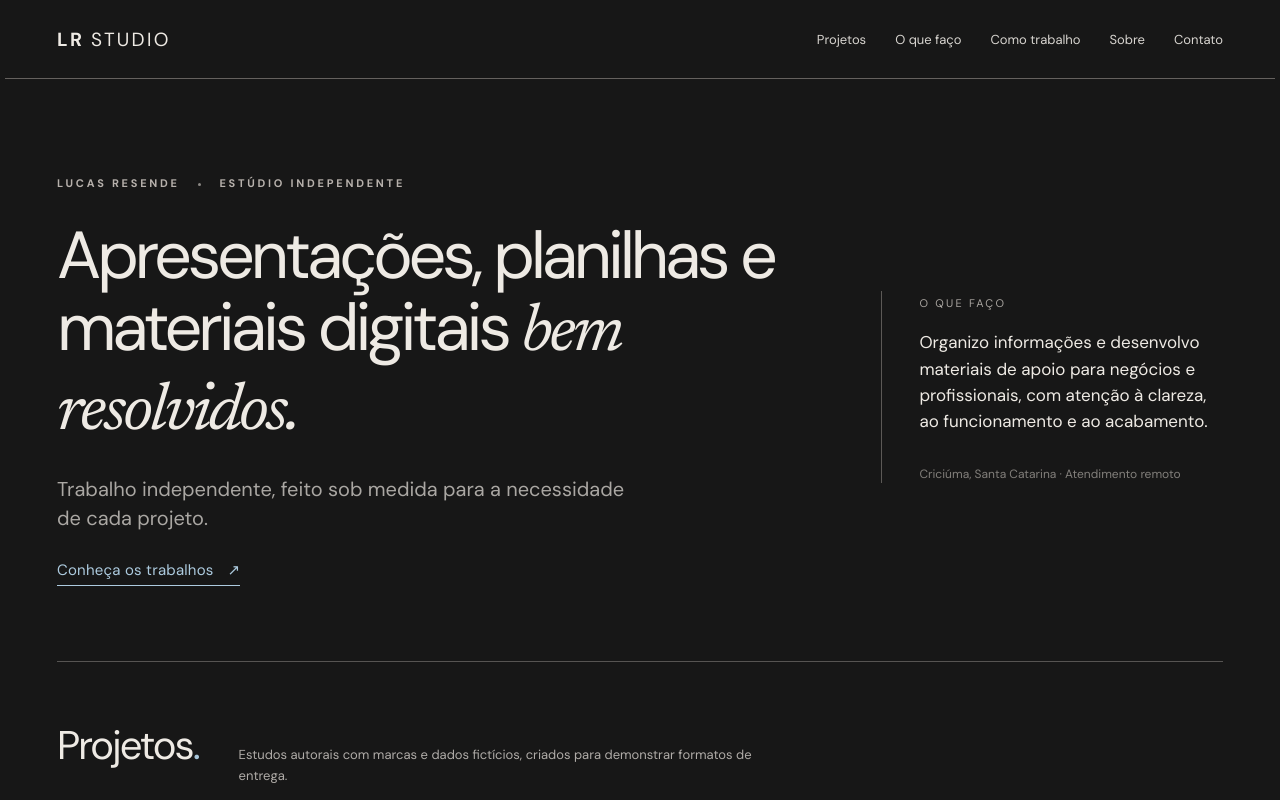
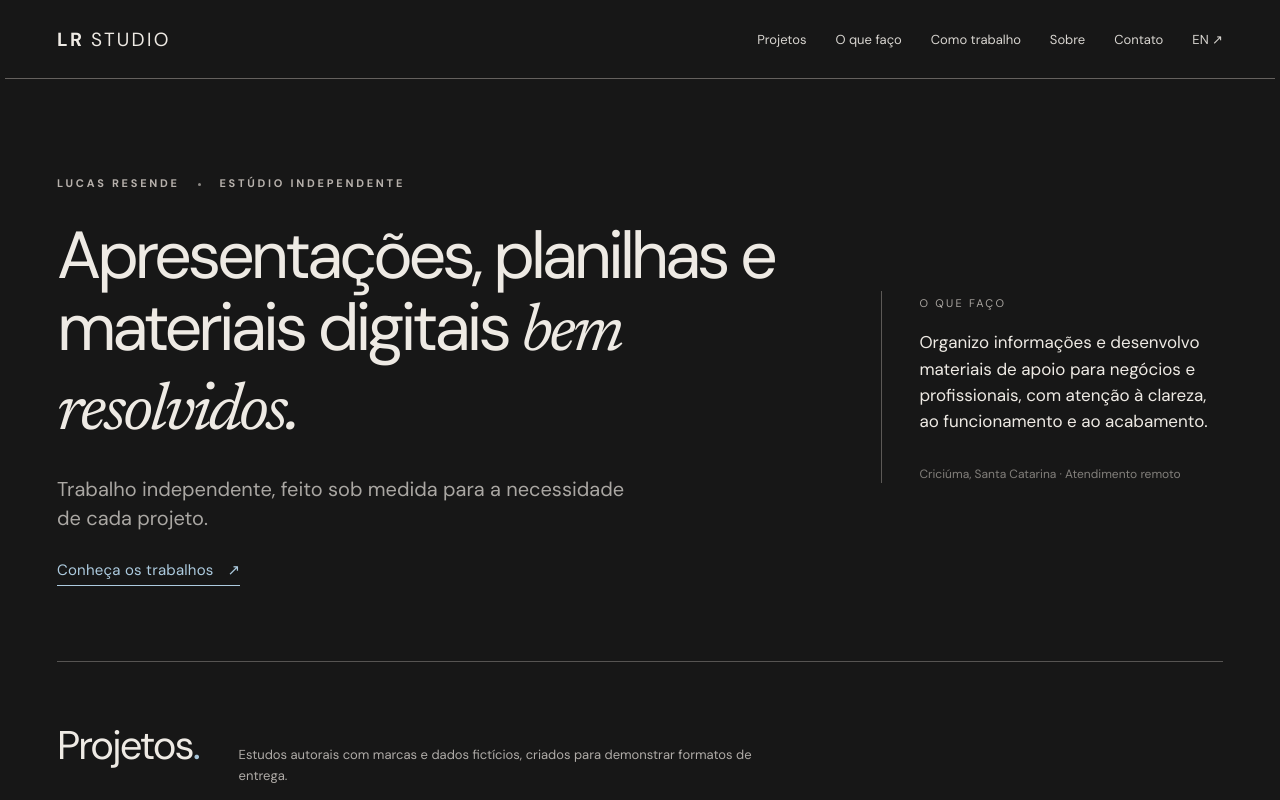
Before and after one commit to Osacul1/lr-studio-portfolio, a website: page docs/index.html in a window 1280 px wide. Shown: the top 800 px of the page. Drawn offline with Linux system fonts and the light colour scheme.

Commit message:
Publish bilingual LR Studio portfolio

```diff
--- a/docs/index.html
+++ b/docs/index.html
@@ -1,3 +1,4 @@
-<!doctype html><html lang="pt-BR"><head><meta charset="UTF-8"/><meta name="viewport" content="width=device-width, initial-scale=1.0"/><meta name="theme-color" content="#171717"/><meta name="description" content="LR Studio — apresentações, planilhas e materiais comerciais sob medida por Lucas Resende."/><title>LR Studio — Lucas Resende</title>  <script type="module" crossorigin src="/lr-studio-portfolio/assets/index-pvacP6E-.js"></script>
-  <link rel="stylesheet" crossorigin href="/lr-studio-portfolio/assets/index-B5Pb0QkK.css">
+<!doctype html><html lang="pt-BR"><head><meta charset="UTF-8"/><meta name="viewport" content="width=device-width, initial-scale=1.0"/><meta name="theme-color" content="#171717"/><meta name="description" content="LR Studio — apresentações, planilhas e materiais comerciais sob medida por Lucas Resende."/><title>LR Studio — Lucas Resende</title>  <script type="module" crossorigin src="/lr-studio-portfolio/assets/main-DpwvoqgE.js"></script>
+  <link rel="modulepreload" crossorigin href="/lr-studio-portfolio/assets/portrait-M2JJ_Tby.js">
+  <link rel="stylesheet" crossorigin href="/lr-studio-portfolio/assets/portrait-B5Pb0QkK.css">
 </head><body><div id="app"></div></body></html>
```
